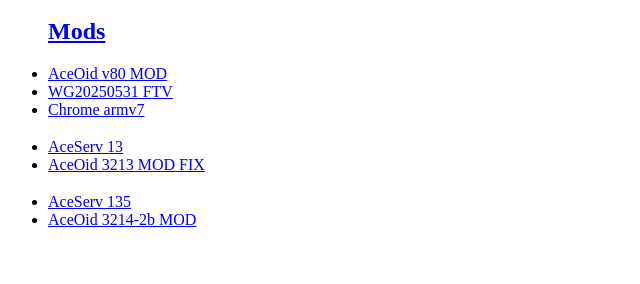
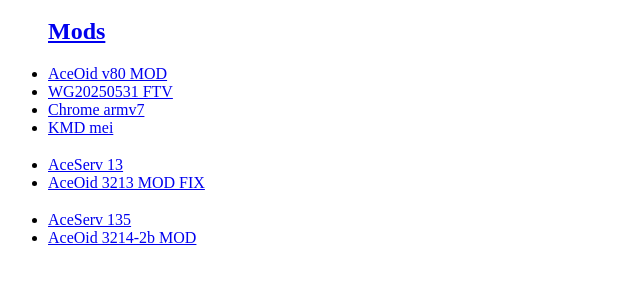
Before and after one commit to pepemebe/mag, a plain HTML site: page index.html in a window 1280 px wide. Shown: the part 48-332 px from the top of the page, without its empty margins (0-640 px from the left). Drawn offline with Linux system fonts and the light colour scheme.

Commit message:
Update index.html

```diff
--- a/index.html
+++ b/index.html
@@ -13,6 +13,7 @@
       <li><a href="https://drive.google.com/file/d/1GmIwI3CaoRoevTGXNWelYF6omkUk414d/view?usp=sharing">WG20250531 FTV</a></li>
       <!-- li><a href="https://drive.google.com/file/d/1lIBq06N7VRzp4pEjUoVZyimb-CoejXwn/view?usp=sharing">WebView 7.0+</a></li -->
       <li><a href="https://drive.google.com/file/d/11SNPt89umGnZxRiW6T8MAxzcs-HHdf49/view?usp=sharing">Chrome armv7</a></li>
+      <li><a href="https://drive.google.com/file/d/14ftoOF9z8yI1tAocOr4yF8QdNEmG28Y8/view?usp=sharing">KMD mei</a></li>
       <h3></h3>
       <li><a href="https://drive.google.com/file/d/1LmXzf8u_9Um3_J5dE96DdA2XSKJQXh3P/view?usp=sharing">AceServ 13</a></li>
       <li><a href="https://drive.google.com/file/d/1kOjmMispFZy7uTx5HYZCircVbh6d7sPj/view?usp=sharing">AceOid 3213 MOD FIX</a></li>
```
